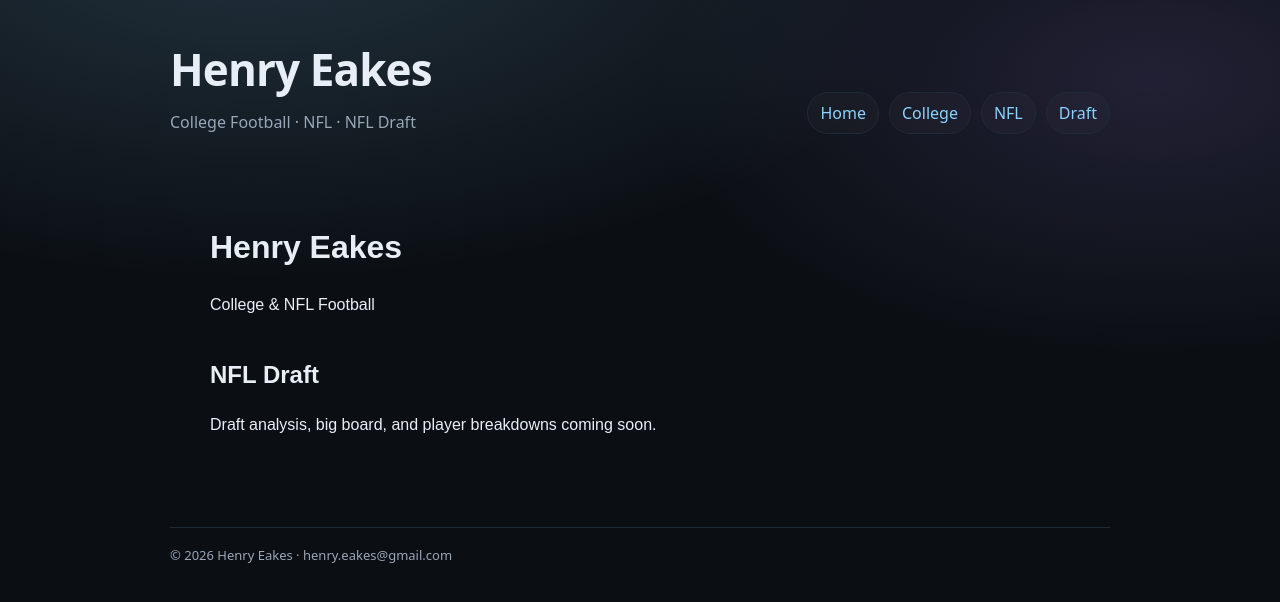
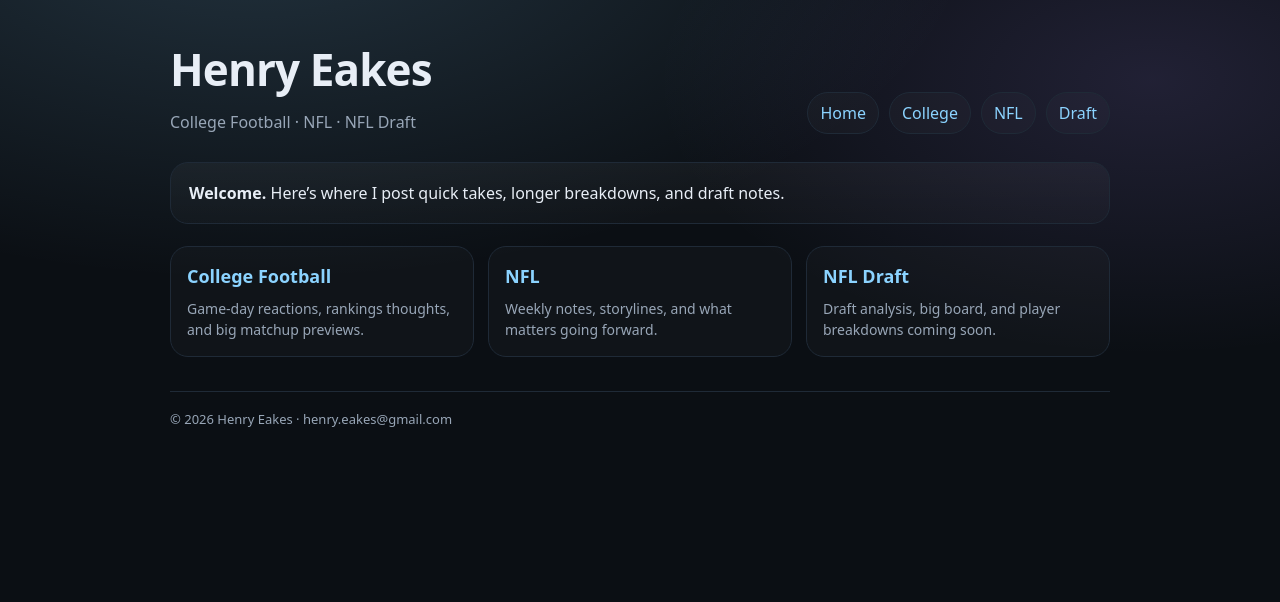
Before and after one commit to henryeakes/henryeakes1, a Next.js app: page / in a window 1280 px wide. Shown: the top 602 px of the page. Built offline with nearby package versions, Linux system fonts and the light colour scheme.

Commit message:
Modern Homepage Layout

```diff
--- a/app/page.jsx
+++ b/app/page.jsx
@@ -1,12 +1,26 @@
 export default function Home() {
   return (
-    <main style={{ padding: "40px", fontFamily: "sans-serif" }}>
-      <h1>Henry Eakes</h1>
-      <p>College & NFL Football</p>
+    <main>
+      <section className="hero">
+        <strong>Welcome.</strong>{" "}
+        Here’s where I post quick takes, longer breakdowns, and draft notes.
+      </section>
 
-      <section style={{ marginTop: "40px" }}>
-        <h2>NFL Draft</h2>
-        <p>Draft analysis, big board, and player breakdowns coming soon.</p>
+      <section className="grid">
+        <a className="card" href="#college" id="college">
+          <h2>College Football</h2>
+          <p>Game-day reactions, rankings thoughts, and big matchup previews.</p>
+        </a>
+
+        <a className="card" href="#nfl" id="nfl">
+          <h2>NFL</h2>
+          <p>Weekly notes, storylines, and what matters going forward.</p>
+        </a>
+
+        <a className="card" href="#draft" id="draft">
+          <h2>NFL Draft</h2>
+          <p>Draft analysis, big board, and player breakdowns coming soon.</p>
+        </a>
       </section>
     </main>
   );
```
